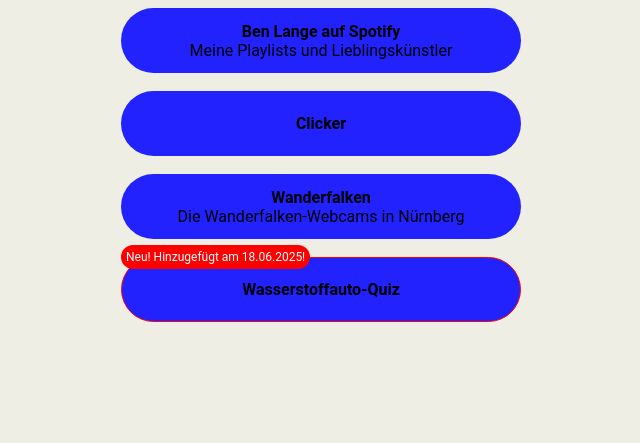
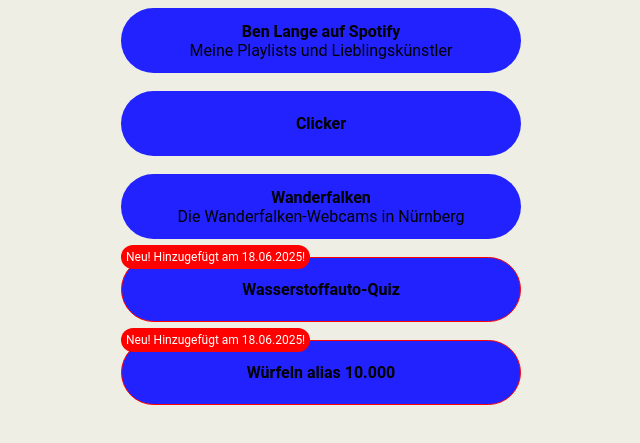
Before and after one commit to ben5594/ben5594.github.io, a plain HTML site: page index.html in a window 1280 px wide. Shown: the part 87-530 px from the top of the page, without its empty margins (319-959 px from the left). Drawn offline with Linux system fonts and the light colour scheme.

Commit message:
Update index.html

```diff
--- a/index.html
+++ b/index.html
@@ -119,5 +119,14 @@
 					<button class="new-button"><b>Wasserstoffauto-Quiz</b></button>
 				</a>
 			</div>
+			<br>
+			<div class="new-div">
+				<span class="new-span">
+					Neu! Hinzugefügt am 18.06.2025!
+				</span>
+				<a href="https://ben5594.github.io/10000" target="_blank">
+					<button class="new-button"><b>Würfeln alias 10.000</b></button>
+				</a>
+			</div>
 	</body>
 </html>
```
